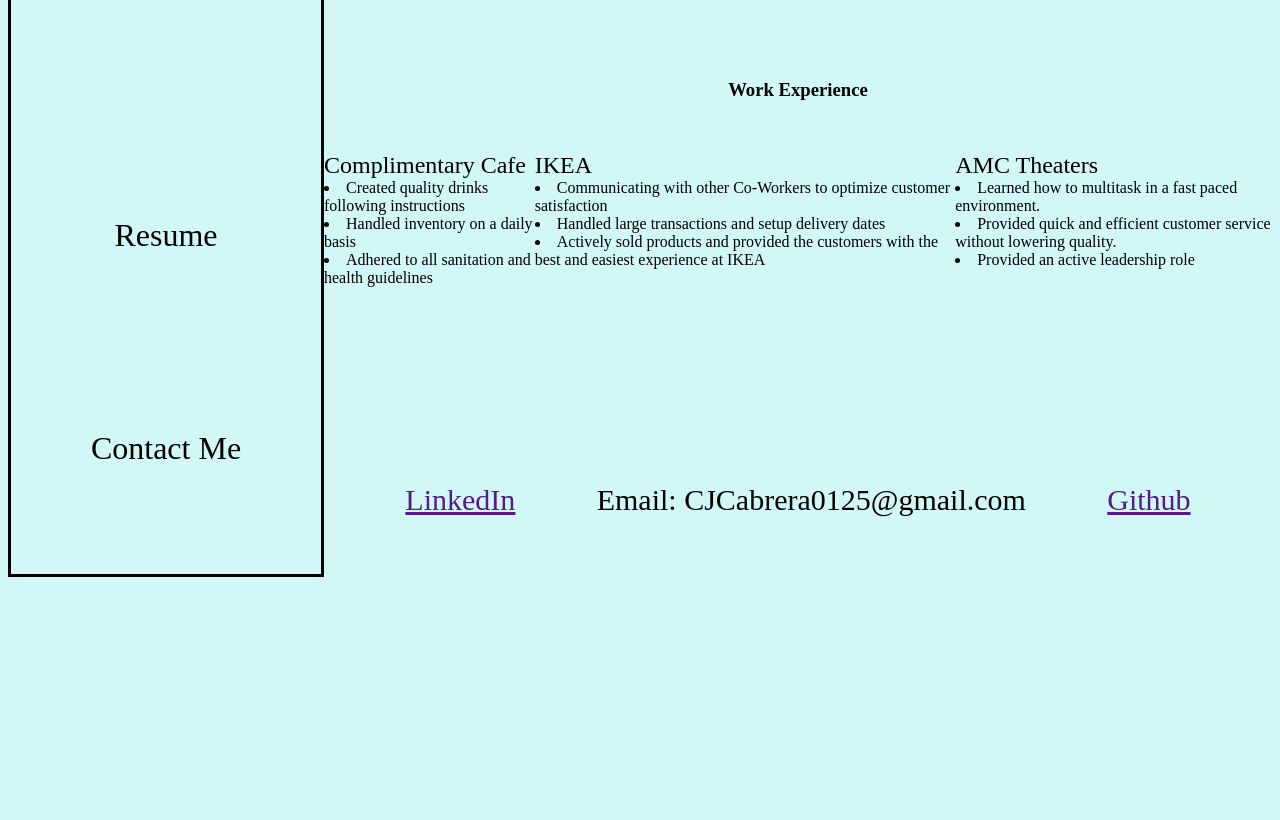
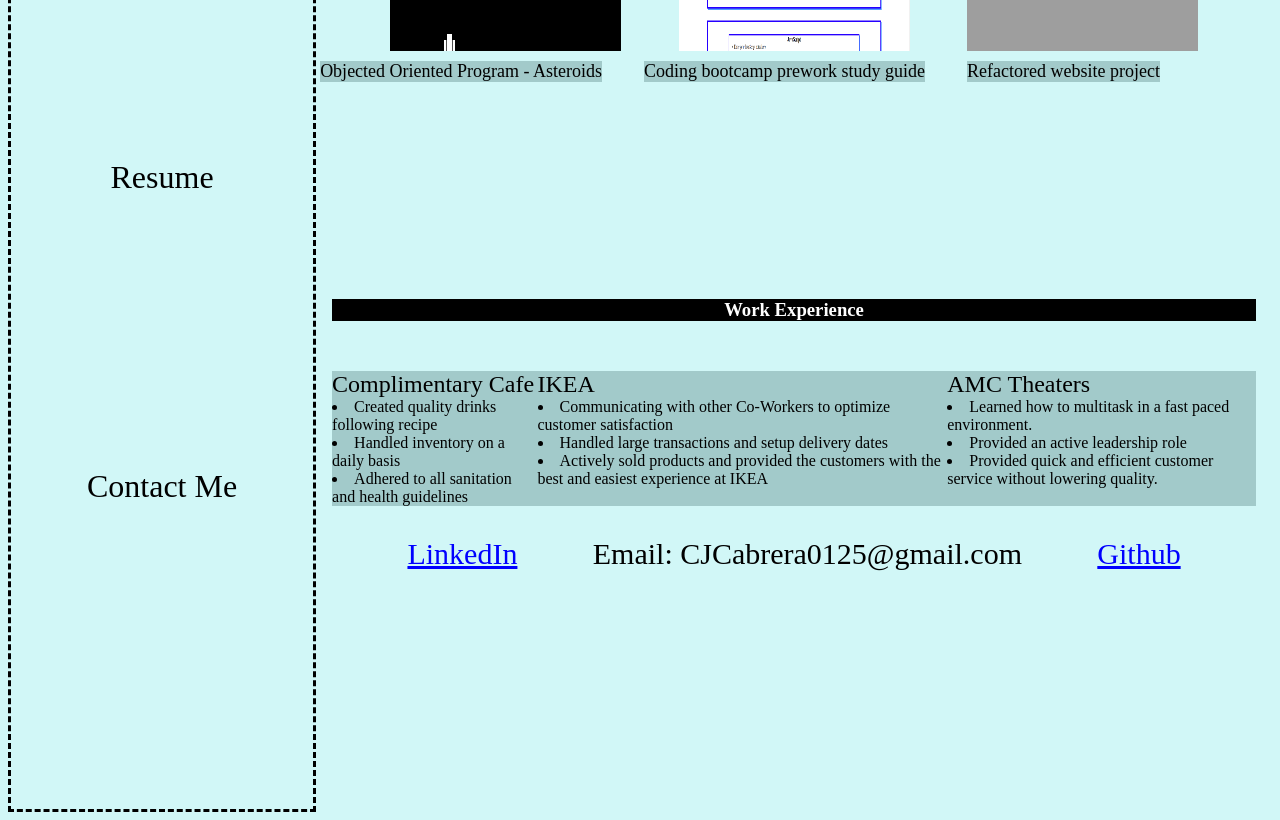
Before and after one commit to CjCabrera1/PortfolioWebsite, a plain HTML site: page index.html in a window 1280 px wide. Shown: the part 1240-2060 px from the top of the page. Before the commit the page ends 1825 px from the top, so only its background shows below. Drawn offline with Linux system fonts and the light colour scheme; grey boxes are pictures that could not be loaded.

Commit message:
edited some styling within header

```diff
--- a/Assets/css/style.css
+++ b/Assets/css/style.css
@@ -9,25 +9,28 @@ body{
 /* Handles Nav + homerow text */
 .nav-bar{
     background-color: #2a607c;
+}
+h1{
+    padding: 5px;
+
+}
+h2{
+    padding: 5px;
+}
+.menu{
+    display:flex;
+    list-style-type: none;
+    justify-content: flex-end;
+    font-size: 23px;
+
+}
+.menu li{
 
 }
 
-/* .nav-bar .menu-items{
-    display: flex;
-} */
-
-/* hamburger menu code */
-.menu{
-    display:flex;
-    justify-content: space-between;
-    align-items: center;
+.menu li:hover{
+    color: white;
 }
-
-.menu li{
-    margin: 0 1rem;
-    overflow: hidden;
-}
-
 /* Main */
 #container{
     display: flex;
@@ -39,8 +42,7 @@ body{
     gap:17em;
     flex-direction: column;
     align-items: center;
-    border-color:black ;
-    border-style:solid;
+    border-style: dashed;
 }
 
 #leftContainer img{
@@ -56,29 +58,28 @@ body{
 #abtMe{
     position: relative;
     top: -4em;
-
 }
 
 #abtMeR{
     position: relative;
     top:-.5em;
+    background-color: rgb(162, 202, 202);
 }
+
 /* Right container controls */
 #rightContainer{
     width: 75%;
     display:flex;
     gap:9em;
-
     flex-direction: column;
+    margin: 1em;
 }
 #rightContainer img{
     height: 20em;
     width: 100%;
 }
 #rightContainer div{
-
     font-size: 1.5em;
-    /* text within divs */
 }
 /* Project Photo Controls */
 #mainPhoto{
@@ -92,13 +93,26 @@ body{
     width: 25%;
 }
 
+#captionR {
+    position: relative;
+    display: flex;
+    justify-content: space-evenly;
+    top: -3em;
+    left: -3em;
+    font-size: 18px;
+}
+
+#captionR figcaption{
+    background-color:rgb(162, 202, 202) ;
+}
+
 /* resume section */
 h3{
     text-align: center;
 }
-#resumeSectL{
+#reAlign{
     position: relative;
-    top: 3em;
+    /* top: 15em;  */
 }
 #resumeSectR{
     display: flex;
@@ -110,6 +124,14 @@ h3{
 font-size: 16px;
 }
 
+#resumeSectR div{
+    background-color: rgb(162, 202, 202);
+}
+
+h3{
+    color: white;
+    background-color: rgb(0, 0, 0);
+}
 /* Contact Me */
 #contact{
 list-style-type: none;
@@ -117,5 +139,9 @@ position: relative;
 display: flex;
 justify-content: space-evenly;
 font-size: 30px;
-top:-2em;
+top:-7.5em;
 }
+
+#contact a{
+    color: blue;
+}
--- a/index.html
+++ b/index.html
@@ -8,7 +8,7 @@
   </head>
 
   <body>
-    <!--4 clickable tabs that will direct me to their location -->
+    <!--4 clickable tabs that will direct me to their respective location -->
     <section class="nav-bar">
         <h1>CJ Cabrera</h1>
         <h2>Full-Stack Developer</h2>
@@ -21,6 +21,8 @@
             <li>Contact Me</li>
         </ul>
     </section>
+
+
     <!-- Parent Section -->
     <section id="container">
         <!-- Left Side Child -->
@@ -28,8 +30,8 @@
             <img src="./Assets/images/profilepic.png" alt="">
             <div id = "abtMe">About Me</div>
             <div>Projects</div>
-            <div id="resumeSectL">Resume</div>
-            <div>Contact Me</div>
+            <div id="reAlign">Resume</div>
+            <div id="reAlign">Contact Me</div>
         </section>
 
         <!-- Right Side Child -->
@@ -39,9 +41,15 @@
 
             <!-- Main photo body -->
             <section id="mainPhoto">
-                <img src="./Assets/images/asteroidsExample.png" alt="">
-                <img src="./Assets/images/preworkStudyguide.png" alt="">
-                <img src="./Assets/images/refactorWebsite.png" alt="">
+                <img src="./Assets/images/asteroidsExample.png" alt="asteroidsExample">
+                <img src="./Assets/images/preworkStudyguide.png" alt="preworkStudyguide">
+                <img src="./Assets/images/refactorWebsite.png" alt="refactorWebsite">
+            </section>
+
+            <section id="captionR">
+                <figcaption>Objected Oriented Program - Asteroids</figcaption>
+                <figcaption>Coding bootcamp prework study guide</figcaption>
+                <figcaption>Refactored website project</figcaption>
             </section>
 
             <!-- Resume -->
@@ -49,7 +57,7 @@
             <section id="resumeSectR">
 
                 <div>Complimentary Cafe
-                    <li>Created quality drinks following instructions</li>
+                    <li>Created quality drinks following recipe</li>
                     <li>Handled inventory on a daily basis</li>
                     <li>Adhered to all sanitation and health guidelines</li>
                 </div>
@@ -62,15 +70,15 @@
 
                 <div>AMC Theaters
                     <li>Learned how to multitask in a fast paced environment. </li>
+                    <li>Provided an active leadership role</li>
                     <li>Provided quick and efficient customer service without lowering quality. </li>
-                    <li>Provided an active leadership role</li>
                 </div>
             </section>
 
             <section id="contact">
-                <a href="">LinkedIn</a>
+                <a href="https://www.linkedin.com/in/carl-justin-cabrera/">LinkedIn</a>
                 <li>Email: CJCabrera0125@gmail.com</li>
-                <a href="">Github</a>
+                <a href="https://github.com/CjCabrera1">Github</a>
             </section>
         </section>
 
```
